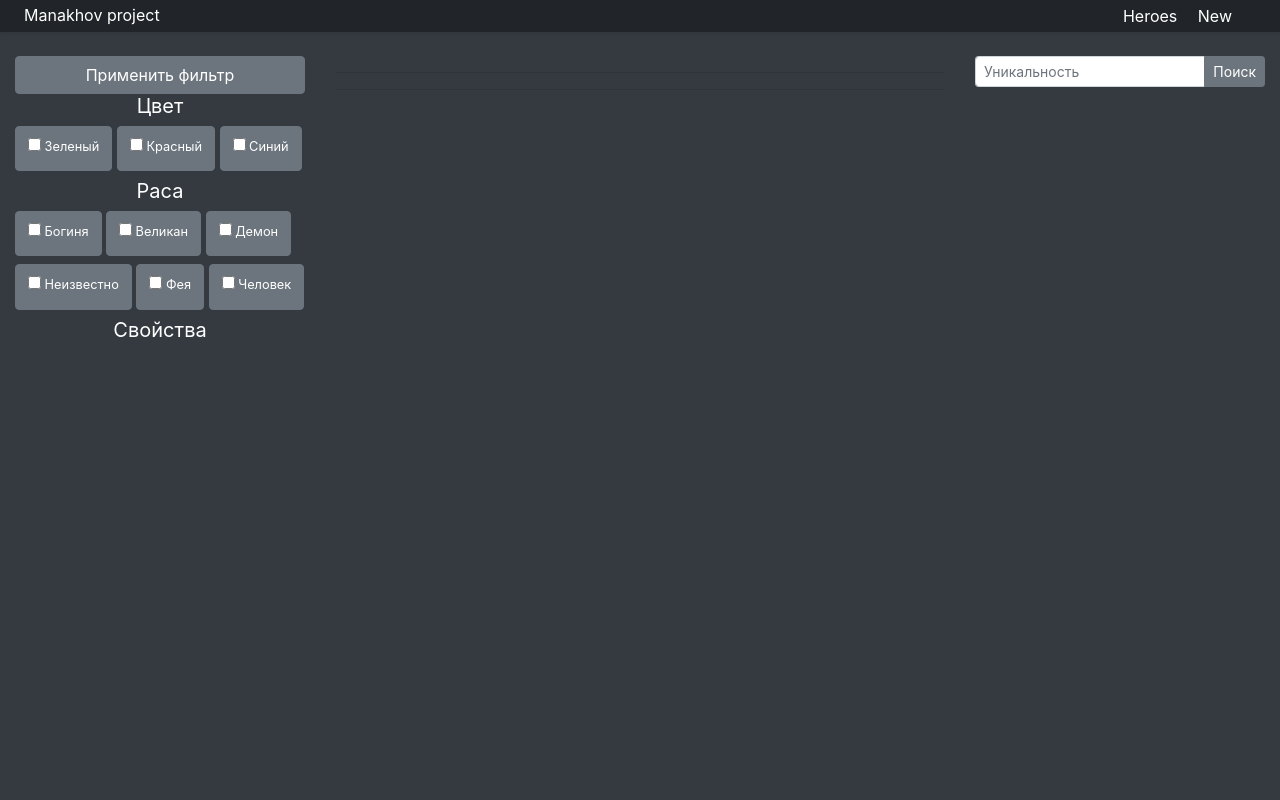
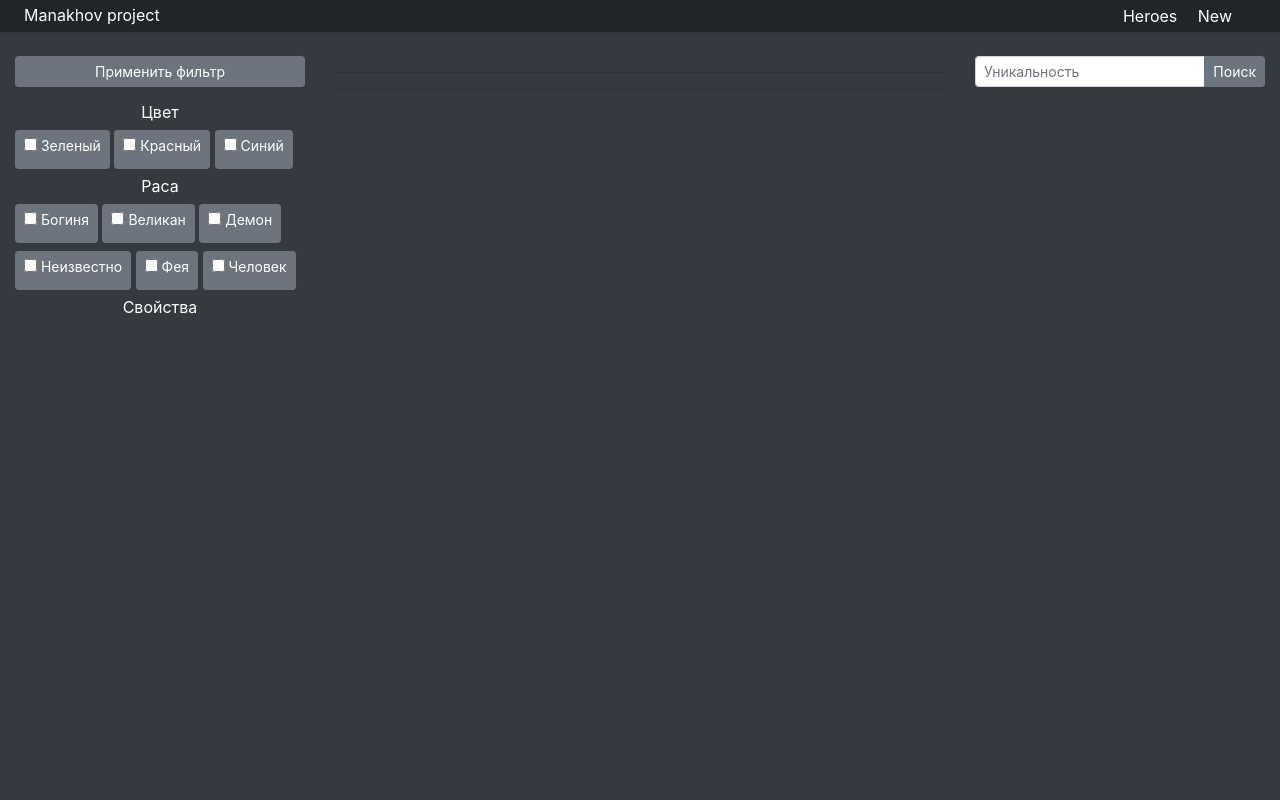
Before and after one commit to Manakhov/7dsgc-wiki, a Django app: page / in a window 1280 px wide. Run offline with Django 3.2, Linux system fonts and the light colour scheme; data that the repository does not hold is empty; some libraries are stand-ins or nearby versions.

Commit message:
Optimize filter

```diff
--- a/sdsgc_wiki/main/templates/main/all_heroes.html
+++ b/sdsgc_wiki/main/templates/main/all_heroes.html
@@ -9,19 +9,21 @@
     {% csrf_token %}
     <div class="row">
         <div class="col-md-3">
-            <button type="submit" name="add_filter" class="btn btn-secondary btn-block">Применить фильтр</button>
-            <h5 class="font-weight-normal text-center">Цвет</h5>
+            <button type="submit" name="add_filter" class="btn btn-secondary btn-block btn-sm mb-3">Применить фильтр</button>
+            <div style="height: calc(100vh - 7rem); overflow: auto">
+                <h6 class="font-weight-normal text-center">Цвет</h6>
                 {% for color in filter_form.color %}
-                <label class="btn btn-secondary"><small>{{ color }}</small></label>
+                    <label class="btn btn-secondary btn-sm">{{ color }}</label>
                 {% endfor %}
-            <h5 class="font-weight-normal text-center">Раса</h5>
+                <h6 class="font-weight-normal text-center">Раса</h6>
                 {% for race in filter_form.race %}
-                <label class="btn btn-secondary"><small>{{ race }}</small></label>
+                    <label class="btn btn-secondary btn-sm">{{ race }}</label>
                 {% endfor %}
-            <h5 class="font-weight-normal text-center">Свойства</h5>
+                <h6 class="font-weight-normal text-center">Свойства</h6>
                 {% for prop in filter_form.properties %}
-                <label class="btn btn-secondary"><small>{{ prop }}</small></label>
+                    <label class="btn btn-secondary btn-sm">{{ prop }}</label>
                 {% endfor %}
+            </div>
         </div>
         <div class="col-md-6">
             {% for hero in heroes_SSR %}
```
Lines whose indentation alone changed are shown as unchanged.
